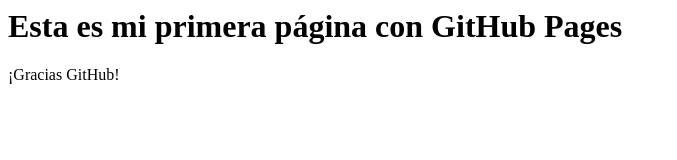
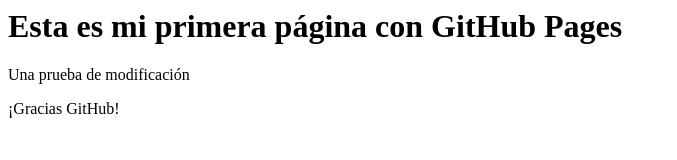
Before and after one commit to majegarza/mitpe_31_introduccion_github, a plain HTML site: page index.html in a window 1280 px wide. Shown: the whole page, without its empty margins (0-677 px from the left). Drawn offline with Linux system fonts and the light colour scheme.

Commit message:
Update index.html
Modificado

```diff
--- a/index.html
+++ b/index.html
@@ -1,4 +1,5 @@
 <html>
 <h1> Esta es mi primera página con GitHub Pages </h1>
+<p>Una prueba de modificación<p>
 <p>¡Gracias GitHub!</p>
 </html>
```
